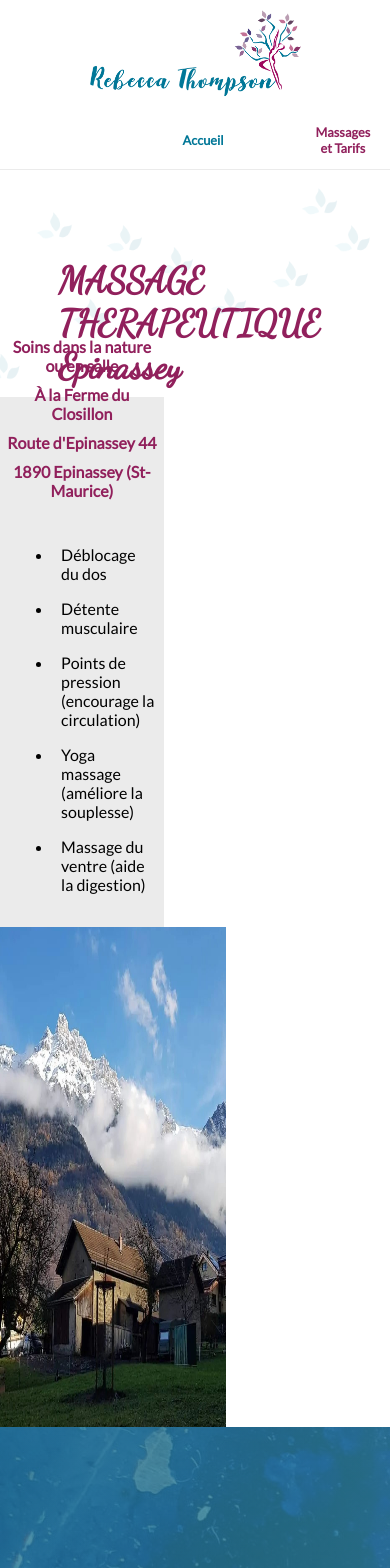
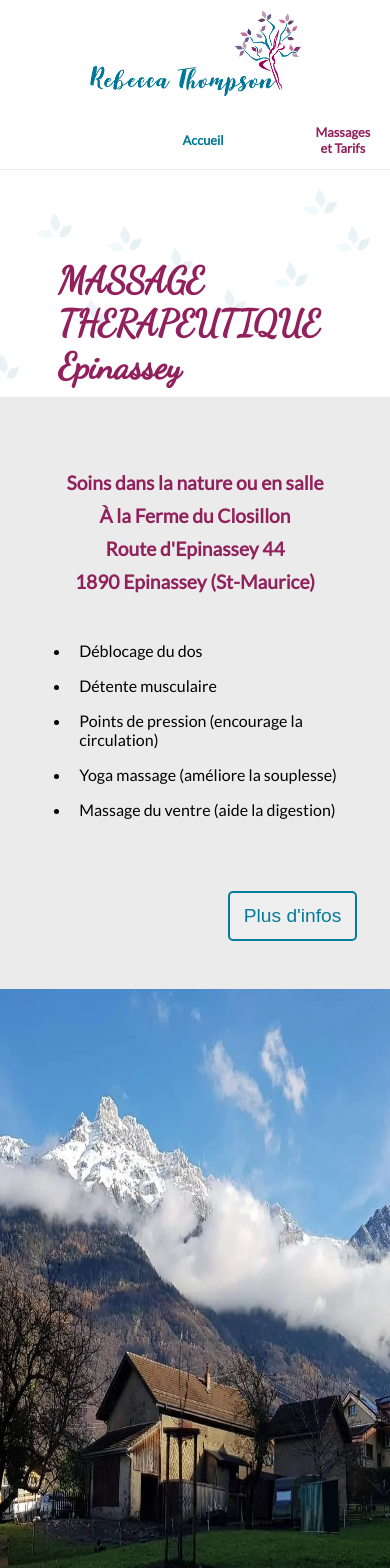
Before and after one commit to ppiippaa/rebecca-thompson, a React (Create React App) app: page / in a window 390 px wide. Shown: the top 1568 px of the page. Built offline with nearby package versions, Linux system fonts and the light colour scheme.

Commit message:
add tablet responsive styles

```diff
--- a/src/pages/home/home.styles.scss
+++ b/src/pages/home/home.styles.scss
@@ -45,12 +45,10 @@
       display: flex;
       flex-direction: row;
       min-height: 65vh;
-      @include devices(mobile) {
+      @include devices(mobile and tablet)  {
         flex-direction: column;
       }
-      @include devices(tablet) {
-        min-height: 500px;
-      }
+
 
 
       .landing-section-text {
@@ -59,16 +57,12 @@
         display: flex;
         flex-direction: column;
         justify-content: space-evenly;
-        @include devices(mobile) {
+        @include devices(mobile and tablet) {
           width: 100%;
           justify-content: center;
           padding-top: 30px;
         }
-        @include devices(tablet) {
-          justify-content: center;
-          height: 500px;
-          width: 42%;
-        }
+
 
         .landing-p {
           text-align: left;
@@ -86,9 +80,7 @@
             @include devices(mobile) {
               margin-left: 0;
             }
-            @include devices(tablet) {
-              font-size: 1rem;
-            }
+
 
             span {
               display: block;
@@ -113,7 +105,6 @@
             }
             @include devices(tablet) {
               margin-left: 8%;
-
             }
 
             li {
@@ -135,7 +126,7 @@
               margin: 30px 0 60px 0;
             }
             @include devices(tablet) {
-              margin-left: 0;
+              margin: 3rem 0 3rem 50%;
             }
 
             &:hover {
@@ -161,8 +152,8 @@
           height: 320px;
         }
         @include devices(tablet) {
-          height: 500px;
-          width: 58%;
+          height: 620px;
+          width: 100%;
         }
 
         img {
@@ -183,7 +174,9 @@
     align-items: center;
     justify-content: center;
     background-image: linear-gradient(to right, rgba(31, 113, 143, 0.8), rgba(47, 132, 161, 0.8)), url("../../assets/icy-globe.jpg");
-
+    @include devices(tablet) {
+      height: 25vh;
+    }
 
     Button {
       font-size: 1.2rem;
@@ -213,7 +206,7 @@
       display: grid;
       grid-template-columns: 1fr 1fr;
       grid-template-rows: auto auto;
-      @include devices(mobile) {
+      @include devices(mobile and tablet) {
         display: flex;
         flex-direction: column;
         align-items: center;
@@ -225,7 +218,7 @@
         width: 100%;
 
         .experience-text-container {
-          @include devices(mobile) {
+          @include devices(mobile and tablet) {
             width: 80%;
             z-index: 2;
             margin-bottom: -800px;
@@ -241,8 +234,10 @@
             height: 910px;
             margin-bottom: -4px;
           }
-
-
+          @include devices(tablet) {
+            height: 920px;
+            margin-bottom: -4px;
+          }
         }
       }
 
@@ -254,9 +249,11 @@
         align-items: center;
         justify-content: space-between;
         margin: 40px 0;
-        @include devices(mobile) {
+        @include devices(mobile and tablet) {
           max-width: 80%;
         }
+
+
       }
 
       .grid-text {
@@ -270,6 +267,9 @@
           font-weight: bold;
           font-size: 2rem;
         }
+        @include devices(tablet) {
+          padding-top: 0;
+        }
       }
 
       .explanation-text-container {
@@ -277,17 +277,23 @@
         @include devices(mobile) {
           font-size: 0.9rem;
           text-align: justify;
-
+        }
+        @include devices(tablet) {
+          text-align: justify;
+          padding-bottom: 2rem;
         }
       }
 
       .burgundy-bg {
         background-color: $burgundy;
-        @include devices(mobile) {
+        @include devices(mobile and tablet) {
           width: 80%;
           z-index: 2;
           margin-top: -850px;
           margin-bottom: -50px;
+        }
+        @include devices(tablet) {
+          margin-top: -780px;
         }
       }
 
@@ -296,7 +302,10 @@
         @include devices(mobile) {
           padding: 30px 0;
           font-size: 0.9rem;
-
+        }
+        @include devices(tablet) {
+          margin-top: 7rem;
+          padding: 3rem 0;
         }
 
         .subheading {
@@ -306,10 +315,11 @@
         ul {
           list-style: none;
           text-align: left;
-          @include devices(mobile) {
+          @include devices(mobile and tablet) {
             width: 65%;
             padding-left: 0;
           }
+
 
           li {
             padding: 5px 0;
```
